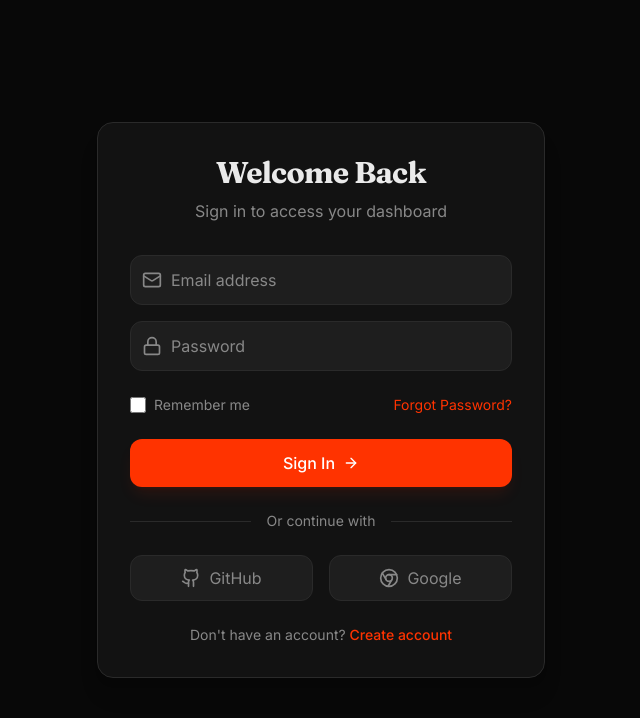
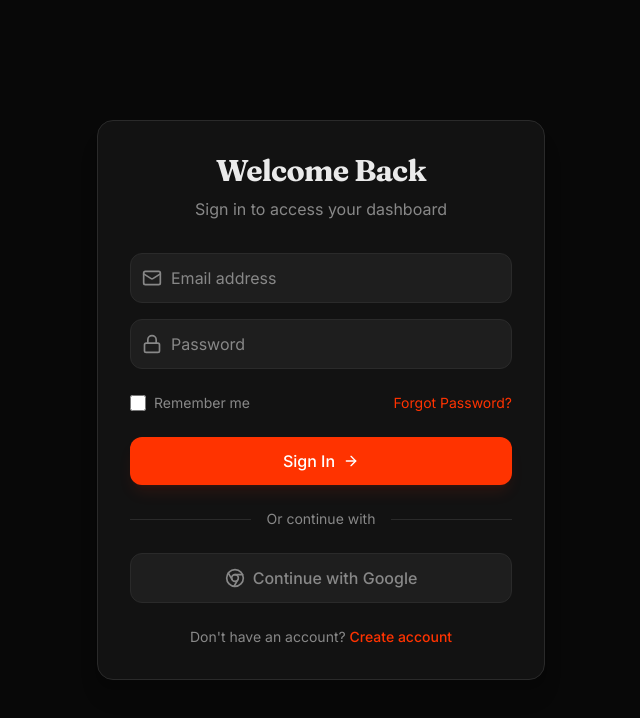
Before and after one commit to inqgamerz48/biztrackr-grand-enterprise, a Next.js app in the folder frontend/: page /login in a window 1280 px wide. Shown: the top 718 px of the page, without its empty margins (319-959 px from the left). Built offline with nearby package versions, Linux system fonts and the light colour scheme; no server answers.

Commit message:
Implement Google OAuth Login button via Supabase

```diff
--- a/frontend/src/hooks/use-auth.ts
+++ b/frontend/src/hooks/use-auth.ts
@@ -141,5 +141,20 @@ export function useAuth() {
         }
     };
 
-    return { user, loading, login, register, logout, hasPermission, updateProfile };
+    const loginWithOAuth = async (provider: 'google') => {
+        try {
+            const { error } = await supabase.auth.signInWithOAuth({
+                provider,
+                options: {
+                    redirectTo: `${window.location.origin}/dashboard`
+                }
+            });
+            if (error) throw error;
+            return { success: true };
+        } catch (error: any) {
+            return { success: false, error: error.message || 'OAuth login failed' };
+        }
+    };
+
+    return { user, loading, login, register, logout, hasPermission, updateProfile, loginWithOAuth };
 }
--- a/frontend/src/pages/login.tsx
+++ b/frontend/src/pages/login.tsx
@@ -1,33 +1,27 @@
 import { useState } from 'react';
 import { useAuth } from '@/hooks/use-auth';
 import Link from 'next/link';
-import api from '@/lib/axios';
 import { motion } from 'framer-motion';
-import { Mail, Lock, ArrowRight, Loader2, Github, Chrome } from 'lucide-react';
+import { Mail, Lock, ArrowRight, Loader2, Chrome } from 'lucide-react';
 import { useRouter } from 'next/router';
 
-import { useGoogleLogin } from '@react-oauth/google';
-
 export default function LoginPage() {
-    const { login } = useAuth();
+    const { login, loginWithOAuth } = useAuth();
     const router = useRouter();
     const [email, setEmail] = useState('');
     const [password, setPassword] = useState('');
     const [error, setError] = useState('');
     const [isLoading, setIsLoading] = useState(false);
 
-    const loginGoogle = useGoogleLogin({
-        onSuccess: (tokenResponse) => {
-            // Send access token to backend
-            api.post('/auth/login/google', null, { params: { token: tokenResponse.access_token } })
-                .then((res: any) => {
-                    // Cookie handled by backend
-                    window.location.href = '/dashboard';
-                })
-                .catch((err: any) => setError(err.response?.data?.detail || 'Google Login Failed'));
-        },
-        onError: () => setError('Google Login Failed'),
-    });
+    const handleGoogleLogin = async () => {
+        setIsLoading(true);
+        setError('');
+        const res = await loginWithOAuth('google');
+        if (!res.success) {
+            setError(res.error);
+            setIsLoading(false);
+        }
+    };
 
     const handleSubmit = async (e: React.FormEvent) => {
         e.preventDefault();
@@ -127,33 +121,14 @@ export default function LoginPage() {
                         </div>
                     </div>
 
-                    <div className="grid grid-cols-2 gap-4">
-                        <button
-                            type="button"
-                            onClick={() => {
-                                // MOCK: Simulate GitHub login
-                                const mockCode = "mock_github_code_testuser";
-                                api.post('/auth/login/github', null, { params: { code: mockCode } })
-                                    .then((res: any) => {
-                                        // Cookie handled by backend
-                                        window.location.href = '/dashboard';
-                                    })
-                                    .catch((err: any) => setError(err.response?.data?.detail || 'GitHub Login Failed'));
-                            }}
-                            className="flex items-center justify-center gap-2 py-2.5 rounded-xl bg-muted/50 border border-border hover:bg-muted hover:border-primary/50 text-muted-foreground hover:text-foreground transition-all group"
-                        >
-                            <Github className="w-5 h-5 group-hover:text-foreground transition-colors" />
-                            <span className="group-hover:text-foreground transition-colors">GitHub</span>
-                        </button>
-                        <button
-                            type="button"
-                            onClick={() => loginGoogle()}
-                            className="flex items-center justify-center gap-2 py-2.5 rounded-xl bg-muted/50 border border-border hover:bg-muted hover:border-primary/50 text-muted-foreground hover:text-foreground transition-all group"
-                        >
-                            <Chrome className="w-5 h-5 group-hover:text-foreground transition-colors" />
-                            <span className="group-hover:text-foreground transition-colors">Google</span>
-                        </button>
-                    </div>
+                    <button
+                        type="button"
+                        onClick={handleGoogleLogin}
+                        className="w-full flex items-center justify-center gap-2 py-3 rounded-xl bg-muted/50 border border-border hover:bg-muted hover:border-primary/50 text-muted-foreground hover:text-foreground transition-all group"
+                    >
+                        <Chrome className="w-5 h-5 group-hover:text-foreground transition-colors" />
+                        <span className="group-hover:text-foreground transition-colors font-medium">Continue with Google</span>
+                    </button>
 
                     <div className="text-center mt-6">
                         <p className="text-muted-foreground text-sm">
```
